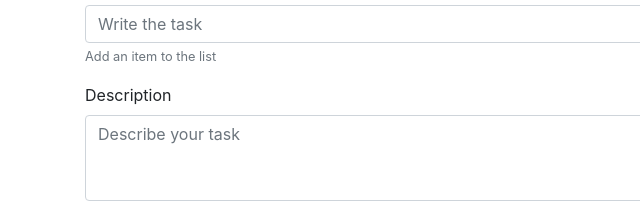
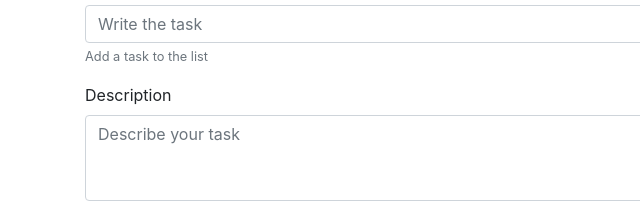
Before and after one commit to nikolas-AI/To-do-List, a plain HTML site: page index.html in a window 1280 px wide. Shown: the part 169-383 px from the top of the page, 0-640 px from the left. Drawn offline with nearby package versions, Linux system fonts and the light colour scheme.

Commit message:
working on

```diff
--- a/index.html
+++ b/index.html
@@ -42,7 +42,7 @@
         <div class="form-group">
             <label for="title">Task</label>
             <input type="text" class="form-control" id="title" aria-describedby="emailHelp" placeholder="Write the task">
-            <small id="emailHelp" class="form-text text-muted">Add an item to the list</small>
+            <small id="emailHelp" class="form-text text-muted">Add a task to the list</small>
         </div>
 
         <div class="form-group">
```
